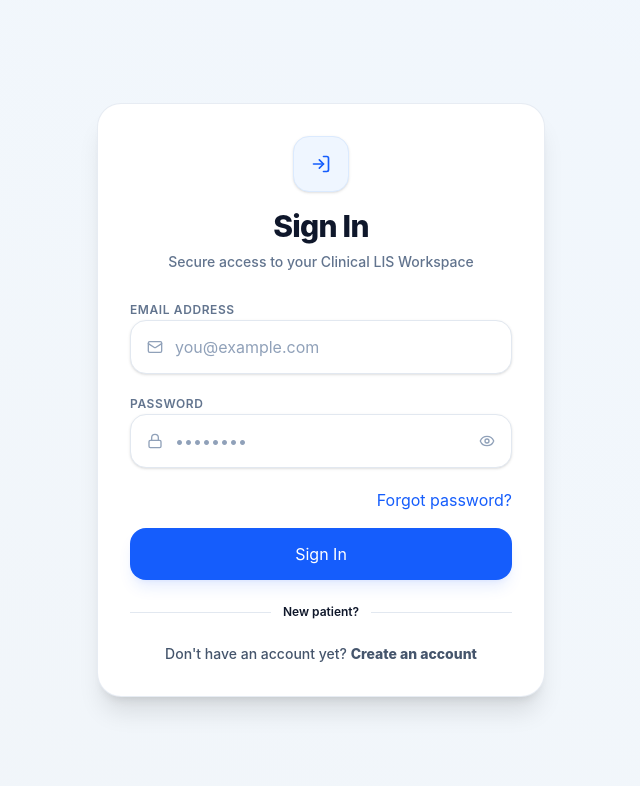
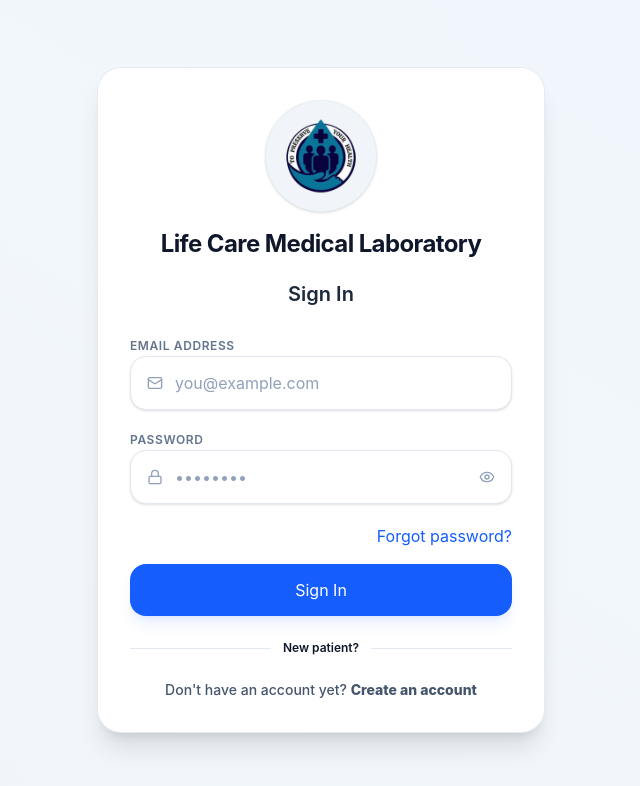
Before and after one commit to TIHOR1140/Laboratory-Information-System, a React app in the folder frontend/: page /login in a window 1280 px wide. Shown: the top 786 px of the page, without its empty margins (319-959 px from the left). Built offline with nearby package versions, Linux system fonts and the light colour scheme; no server answers; the HTML template or start-up script is replaced by a standard one.

Commit message:
Update login UI and add lab logo

```diff
--- a/frontend/src/pages/LoginPage.jsx
+++ b/frontend/src/pages/LoginPage.jsx
@@ -82,18 +82,31 @@
       {/* Login Card - Solid White with Border */}
       <div className="relative z-10 w-full max-w-md rounded-3xl border border-slate-200/80 dark:border-slate-800 bg-white dark:bg-slate-900 p-8 shadow-xl transition-all duration-300">
 
-        {/* Icon Badge */}
-        <div className="mx-auto flex h-14 w-14 items-center justify-center rounded-2xl bg-blue-50 dark:bg-slate-850 text-blue-600 dark:text-blue-400 border border-blue-100 dark:border-slate-800 shadow-sm">
-          {mfaRequired ? <ShieldAlert className="h-5 w-5" /> : <LogIn className="h-5 w-5" />}
-        </div>
+
+  {/* Lab logo */}
+    <div className="mx-auto mb-4 flex h-28 w-28 items-center justify-center rounded-full bg-slate-100 dark:bg-slate-950 overflow-hidden border-[0.5px] border-slate-200/50 dark:border-slate-800/50 shadow-sm">
+    <img
+     src="/lab-logo.png"
+      alt="Lab logo"
+      className="h-full w-full object-contain"
+    />
+    </div>
+
 
         {!mfaRequired ? (
           <>
-            {/* Header */}
-            <h1 className="mt-4 text-center text-3xl font-extrabold tracking-tight text-slate-900 dark:text-white">Sign In</h1>
-            <p className="mt-2 text-center text-sm text-slate-500 dark:text-slate-400 font-medium">
-              Secure access to your Clinical LIS Workspace
-            </p>
+        <>
+    {/* Lab Name */}
+     <h2 className="mt-4 text-center text-2xl font-bold tracking-tight text-slate-900 dark:text-white">
+       Life Care Medical Laboratory
+      </h2>
+
+    {/* Login Header */}
+    <h1 className="mt-5 text-center text-xl font-semibold text-slate-800 dark:text-slate-100">
+      Sign In
+    </h1>
+
+  </>
 
             {/* Error Alert */}
             {error && (
```
Also changed, not shown: frontend/public/lab-logo.png (added).
